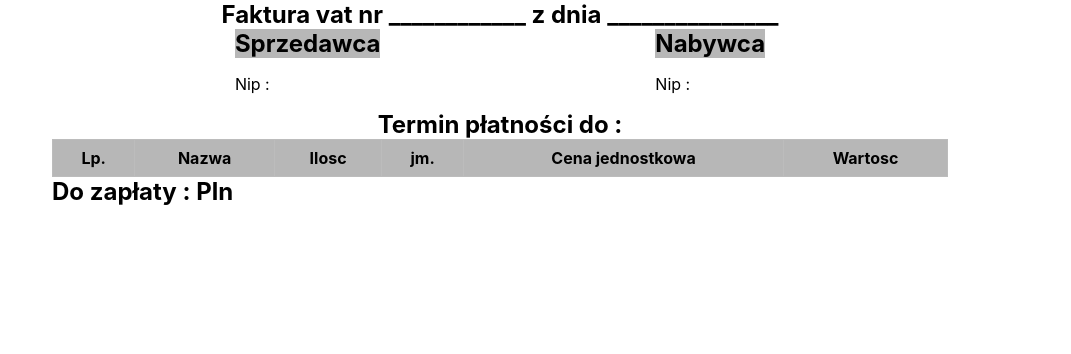
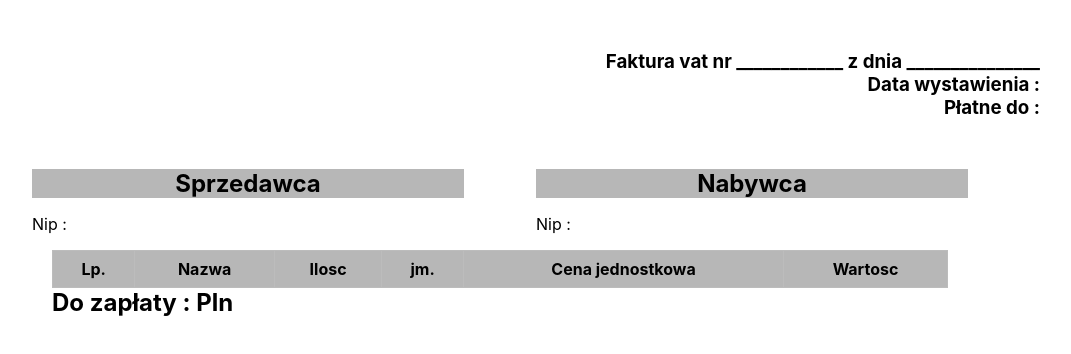
Before and after one commit to marcinoles87/invoicecreator, a React (Create React App) app: page /faktura in a window 1280 px wide. Shown: the top 354 px of the page, without its empty margins (140-1211 px from the left). Built offline with nearby package versions, Linux system fonts and the light colour scheme.

Commit message:
add function

```diff
--- a/src/App.css
+++ b/src/App.css
@@ -72,3 +72,25 @@ table th , td{
   background-color: rgb(183, 183, 183);
 
 }
+
+.faktura_dane{
+  width: 100%;
+  display: flex;
+  flex-direction: column;
+  justify-content: center;
+  align-items: flex-end;
+  margin:50px auto;
+
+}
+
+.faktura_dane h3{
+  margin: 0;
+}
+
+.sprzedawca{
+  width: 40%;
+}
+
+.nabywca{
+  width: 40%;
+}
--- a/src/pages/Faktura.js
+++ b/src/pages/Faktura.js
@@ -11,8 +11,13 @@ function Faktura(props) {
   return (
     <div className='faktura-container'>
 
+      <div className='faktura_dane'>
+      <h3>Faktura vat nr ____________         z dnia  _______________  </h3>
+      <h3>Data wystawienia : {platnosc}</h3>
+      <h3>Płatne do : {platnosc} </h3>
+      </div>
 
-    <h2>Faktura vat nr ____________         z dnia  _______________  </h2>
+
 
       <div className='dane_gora'>
           <div className='sprzedawca'>
@@ -31,7 +36,10 @@ function Faktura(props) {
       </div>
 
 
-      <h2> Termin płatności do : {platnosc}</h2>
+
+
+
+
 
       <div className='produkty'>
          <table>
```
